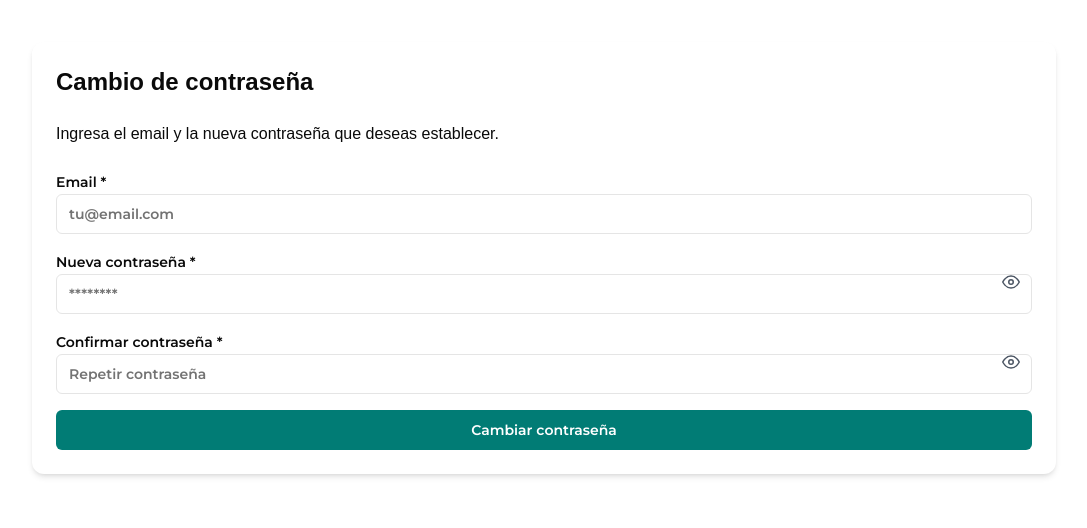
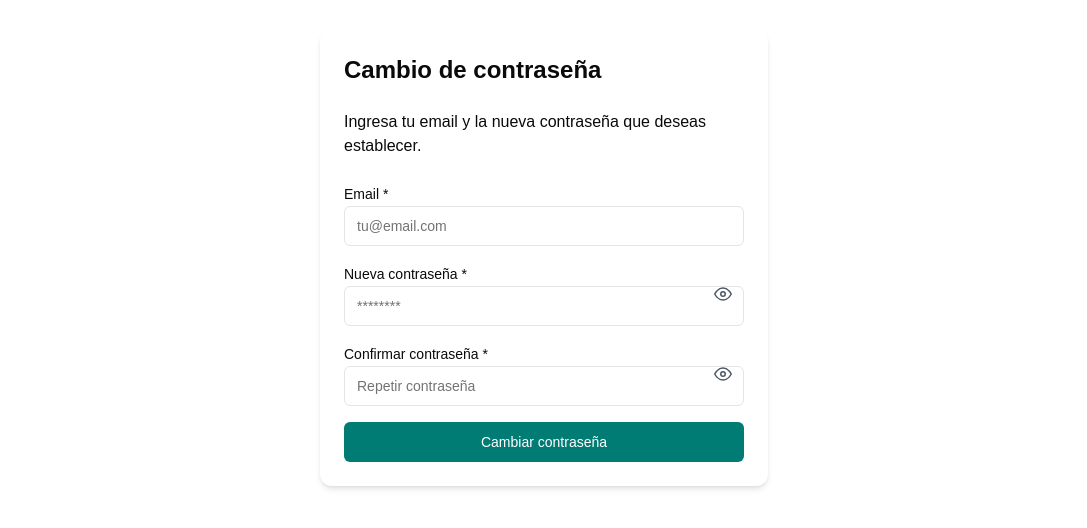
Before and after one commit to roots-cooperativa-dev/frontend-rootscoop, a Next.js app in the folder front/: page /changePassword in a window 1280 px wide. Shown: the part 142-670 px from the top of the page, without its empty margins (96-1183 px from the left). Built offline with nearby package versions, Linux system fonts and the light colour scheme; no server answers.

Commit message:
cambiosss12312321

```diff
--- a/front/src/app/changePassword/page.tsx
+++ b/front/src/app/changePassword/page.tsx
@@ -1,35 +1,33 @@
 "use client";
+
+import { useState } from "react";
+import { useRouter } from "next/navigation";
+import { Formik, Form, ErrorMessage, FormikHelpers } from "formik";
+import * as Yup from "yup";
+import { toast } from "sonner";
+import { FiEye, FiEyeOff } from "react-icons/fi";
 import { Button } from "@/src/components/ui/button";
 import { Input } from "@/src/components/ui/input";
 import { Label } from "@/src/components/ui/label";
-import { ErrorMessage, Form, Formik, FormikHelpers } from "formik";
-import * as Yup from "yup";
-import { toast } from "sonner";
 import { changePassword } from "@/src/services/password";
-import { useState } from "react";
-import { useRouter } from "next/navigation";
-import { FiEye, FiEyeOff } from "react-icons/fi";
 
-// ✅ Tipo del formulario
 interface ChangePasswordForm {
-  token: string;
+  token: string; // 👈 este es el email
   newPassword: string;
   confirmPassword: string;
 }
 
-// ✅ Valores iniciales
 const initialValues: ChangePasswordForm = {
   token: "",
   newPassword: "",
   confirmPassword: "",
 };
 
-// ✅ Validación con Yup
 const validationSchema = Yup.object({
   token: Yup.string().email("Email inválido").required("Campo requerido"),
   newPassword: Yup.string().min(6, "Mínimo 6 caracteres").required("Requerido"),
   confirmPassword: Yup.string()
-    .oneOf([Yup.ref("password")], "Las contraseñas no coinciden")
+    .oneOf([Yup.ref("newPassword")], "Las contraseñas no coinciden")
     .required("Requerido"),
 });
 
@@ -38,20 +36,19 @@ const CambiarPass = () => {
   const [showPassword, setShowPassword] = useState(false);
   const [showConfirmPassword, setShowConfirmPassword] = useState(false);
 
-  // ✅ Función de envío
   const handleSubmit = async (
     values: ChangePasswordForm,
     { resetForm, setSubmitting }: FormikHelpers<ChangePasswordForm>
   ) => {
     try {
-      await changePassword(values); // 👈 Enviamos email, password y confirmPassword
+      await changePassword(values);
       toast.success("Contraseña actualizada con éxito.");
       setTimeout(() => {
         router.push("/login");
       }, 2000);
       resetForm();
     } catch (error) {
-      console.error("Error al enviar:", error);
+      console.error("Error al cambiar la contraseña:", error);
       toast.error("Hubo un error al cambiar la contraseña.");
     } finally {
       setSubmitting(false);
@@ -60,9 +57,10 @@ const CambiarPass = () => {
 
   return (
     <div className="flex items-center justify-center h-screen">
-      <div className="bg-white w-4/5 p-6 space-y-6 mx-auto rounded-xl shadow-md">
+      <div className="bg-white w-4/5 max-w-md p-6 space-y-6 rounded-xl shadow-md">
         <h1 className="text-2xl font-bold">Cambio de contraseña</h1>
-        <p>Ingresa el email y la nueva contraseña que deseas establecer.</p>
+        <p>Ingresa tu email y la nueva contraseña que deseas establecer.</p>
+
         <Formik
           initialValues={initialValues}
           validationSchema={validationSchema}
@@ -76,7 +74,7 @@ const CambiarPass = () => {
             touched,
             isSubmitting,
           }) => (
-            <Form className="space-y-4 font-popular">
+            <Form className="space-y-4">
               <div>
                 <Label htmlFor="token">Email *</Label>
                 <Input
@@ -89,18 +87,18 @@ const CambiarPass = () => {
                   placeholder="tu@email.com"
                 />
                 <ErrorMessage
-                  name="email"
+                  name="token"
                   component="div"
                   className="text-red-500 text-sm"
                 />
               </div>
 
               <div className="relative">
-                <Label htmlFor="password">Nueva contraseña *</Label>
+                <Label htmlFor="newPassword">Nueva contraseña *</Label>
                 <Input
                   type={showPassword ? "text" : "password"}
-                  name="password"
-                  id="password"
+                  name="newPassword"
+                  id="newPassword"
                   value={values.newPassword}
                   onChange={handleChange}
                   onBlur={handleBlur}
```
